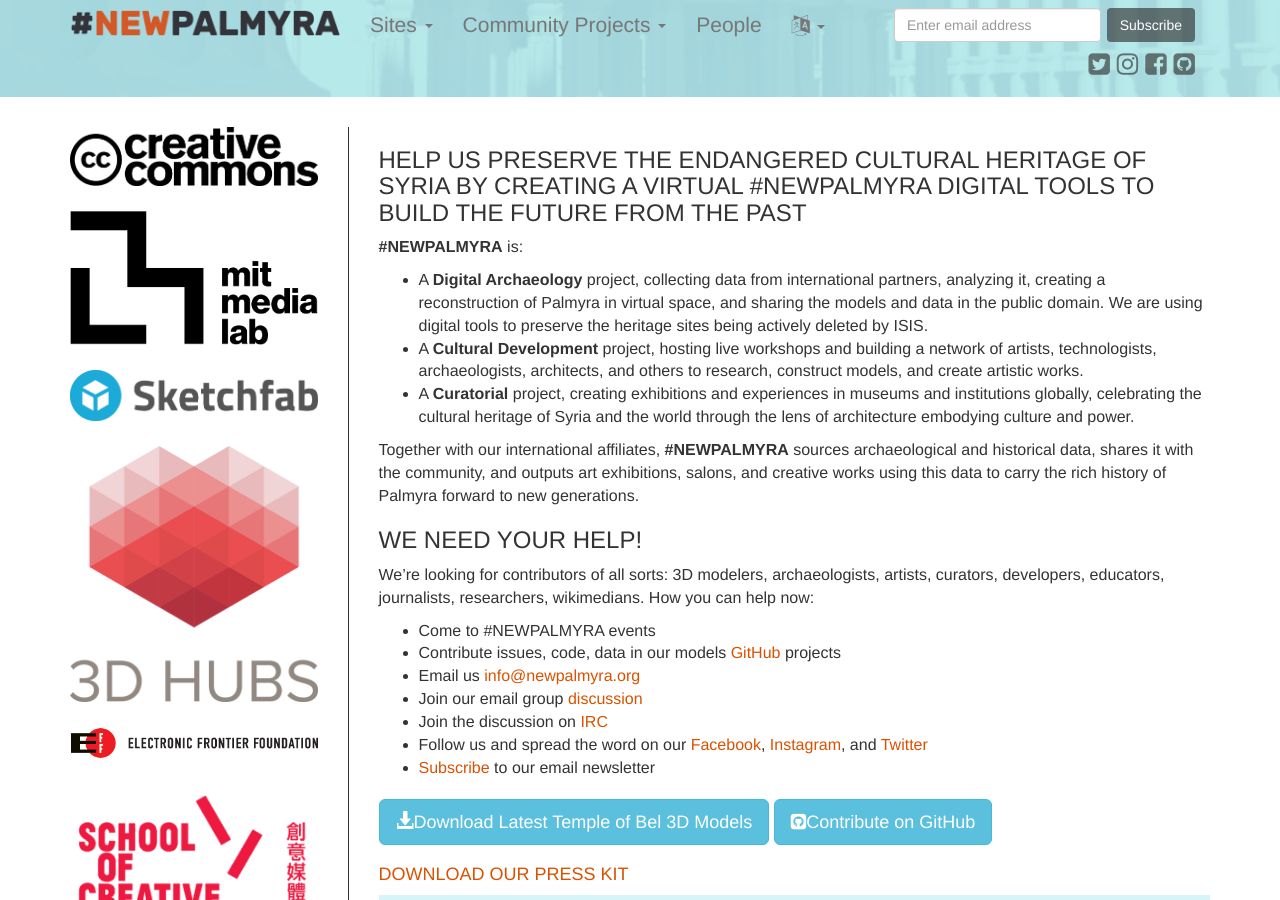
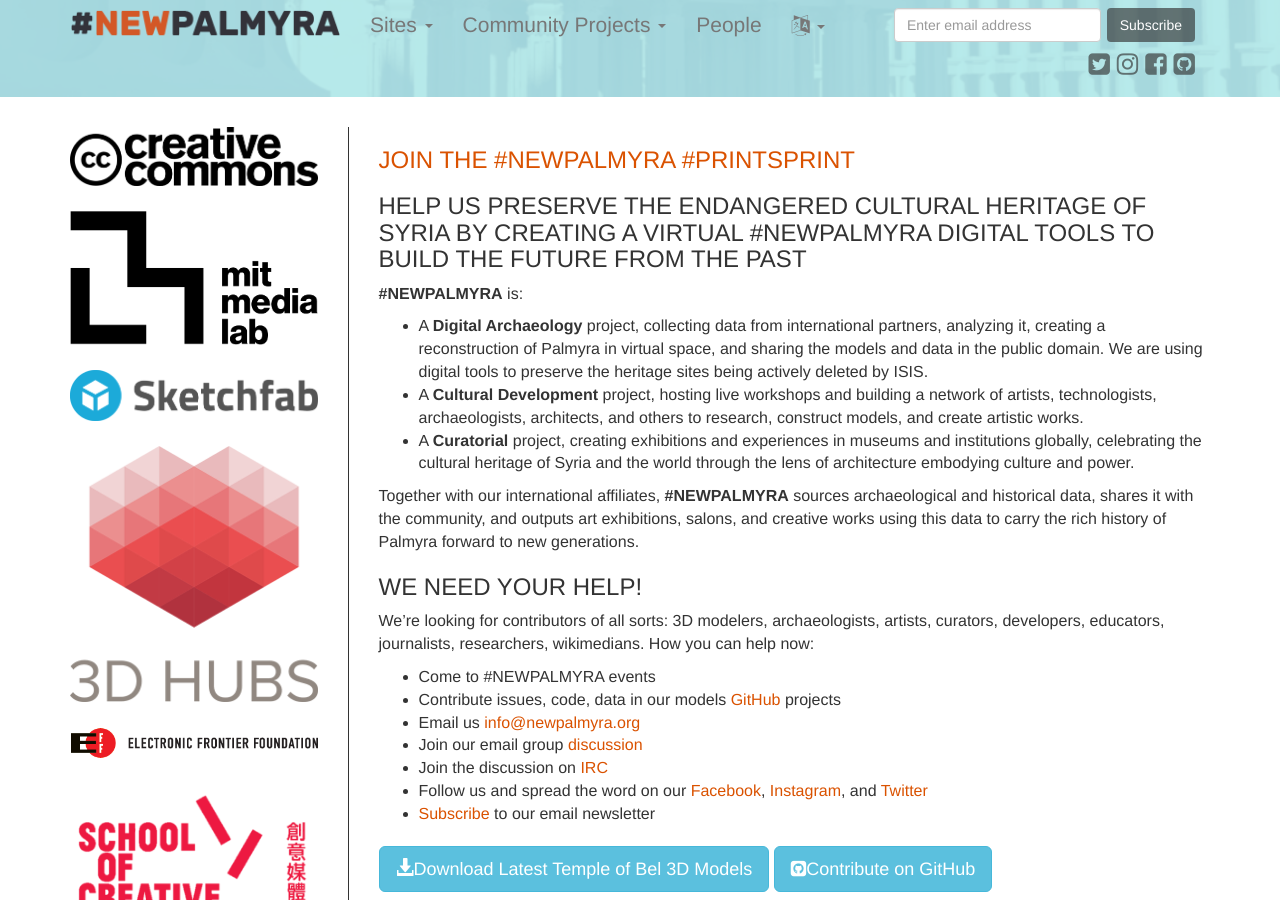
Before and after one commit to YasserMustafa/newpalmyra.org, a Jekyll site: the page built from index.md, in a window 1280 px wide and 900 px high. Built offline with Jekyll 4.4.1, drawn with Linux system fonts in a browser that asks for light colours; nearby versions of some CDN libraries.

Commit message:
added print sprint links to main page

```diff
--- a/_includes/featured-project-slider.html
+++ b/_includes/featured-project-slider.html
@@ -1,3 +1,7 @@
+<div style="margin: auto; padding:0px; text-align: center; font-size: 3em;">
+<a href="http://newpalmyra.org/printsprint" >JOIN THE #NEWPALMYRA #PRINTSPRINT</a>
+</div>
+
 <div class="region region-jumbotron">
 
       <section id="block-views-featured-project-slider-block" class="block block-views clearfix">
--- a/index.md
+++ b/index.md
@@ -2,6 +2,7 @@
 layout: homepage
 direction: ltr
 ---
+### [JOIN THE #NEWPALMYRA #PRINTSPRINT]( http://newpalmyra.org/printsprint ) ###
 
 ### Help us preserve the endangered cultural heritage of Syria by creating a virtual #NEWPALMYRA digital tools to build the future from the past
 
```
